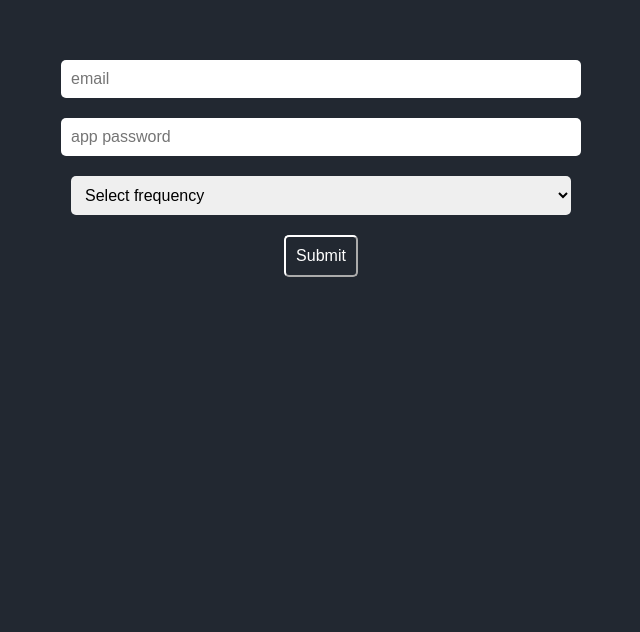
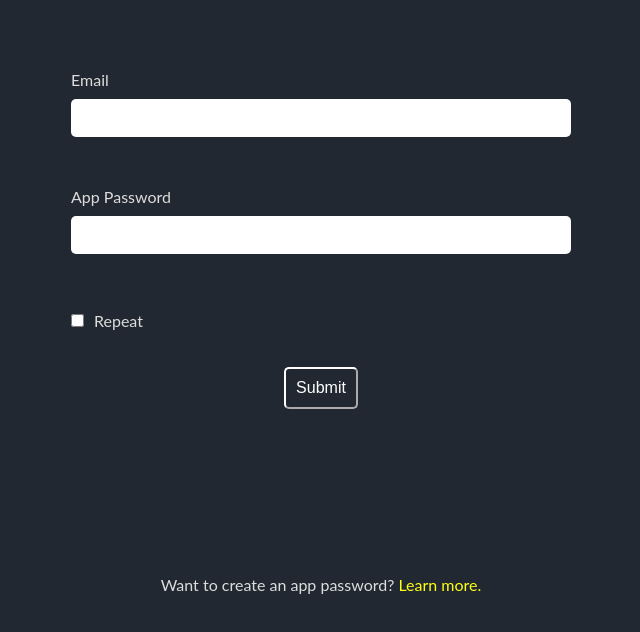
Before and after one commit to Bicheka/email-cleaner-frontend, a React (Vite) app: page / in a window 1280 px wide. Shown: the part 420-1052 px from the top of the page, without its empty margins (319-959 px from the left). Before the commit the page ends 800 px from the top, so only its background shows below. Built offline with nearby package versions, Linux system fonts and the light colour scheme.

Commit message:
frontend looking good

```diff
--- a/package.json
+++ b/package.json
@@ -10,6 +10,7 @@
     "preview": "vite preview"
   },
   "dependencies": {
+    "axios": "^1.6.0",
     "react": "^18.2.0",
     "react-dom": "^18.2.0"
   },
--- a/src/App.jsx
+++ b/src/App.jsx
@@ -2,12 +2,14 @@ import Header from './components/Header'
 import './css/App.css'
 import './components/Header.jsx'
 import Form from './components/Form.jsx'
+import Footer from './components/Footer.jsx'
 function App() {
 
   return (
     <div className="App">
       <Header />
       <Form />
+      <Footer />
     </div>
   )
 }
--- /dev/null
+++ b/src/components/Footer.jsx
@@ -0,0 +1,11 @@
+import '../css/Footer.css'
+
+const Footer = () =>{
+    return (
+        <div className='footer'>
+            <p>Want to create an app password? <a href="https://myaccount.google.com/apppasswords?utm_source=google-account&utm_medium=myaccountsecurity&utm_campaign=tsv-settings&rapt=AEjHL4OG1XrP8DP-BHNzqhEWXPAGmqaSrGOxCamaAVMVSAdXKBBVcJKLSgG6jeNC7-jEoHK3SOpRnJZN4TuNV8m_36VDmPGD5w" target="_blank" rel="noreferrer">Learn more.</a></p>
+        </div>
+    )
+}
+
+export default Footer;
--- a/src/components/Form.jsx
+++ b/src/components/Form.jsx
@@ -3,29 +3,49 @@ import '../css/Form.css';
 const Form = () => {
     const [email, setEmail] = useState("");
     const [phone, setPhone] = useState("");
+    const [repeat, setRepeat] = useState(false);
 
+    const handleCheckBoxChange = () =>{
+        setRepeat(!repeat);
+    }
 
     return (
-        <form>
+        <form className="">
+            <div className="category">
+                <label>Email</label>
                 <input
                     type="email"
-                placeholder="email"
                     value={email}
                     onChange={(e) => setEmail(e.target.value)}
                 />
+            </div>
+           <div className="category">
+                <label>App Password</label>
                 <input
                     type="password"
-                placeholder="app password"
                     value={phone}
                     onChange={(e) => setPhone(e.target.value)}
                 />
-            {/* select frequency */}
+           </div>
+            <div className="category">
+                <input
+                    className="repeat-checkbox"
+                    type="checkbox"
+                    value={repeat}
+                    onChange={handleCheckBoxChange}
+                />
+                <label>Repeat</label>
+                {
+                    repeat &&
                     <select>
-                <option value="none">Select frequency</option>
-                <option value="daily">Daily</option>
-                <option value="weekly">Weekly</option>
-                <option value="monthly">Monthly</option>
+                        <option value="">Select frequence</option>
+                        <option value="Daily">Dayly</option>
+                        <option value="Weekly">Weekly</option>
+                        <option value="Monthly">Monthly</option>
                     </select>
+                }
+           </div>
+
             <button type="submit">Submit</button>
         </form>
     );
--- /dev/null
+++ b/src/css/Footer.css
@@ -0,0 +1,14 @@
+.footer{
+    display: flex;
+    flex-direction: column;
+    align-items: center;
+    justify-content: center;
+    margin: 100px auto;
+    width: 80%;
+    max-width: 500px;
+    padding: 20px;
+    border-radius: 5px;
+}
+.footer p{
+    text-align: center;
+}
--- a/src/css/Form.css
+++ b/src/css/Form.css
@@ -12,7 +12,7 @@ form{
 
 form input{
     margin: 10px 0;
-    padding: 10px;
+    padding: 10px 0;
     border: none;
     border-radius: 5px;
     width: 100%;
@@ -33,11 +33,30 @@ form button{
 
 }
 
+form label{
+    margin: 1;
+    text-align: left;
+    padding: 0;
+    border: none;
+    width: 100%;
+    font-size: 16px;
+}
+
+.category {
+   width: 100%;
+   margin: 20px;
+}
+form .repeat-checkbox{
+    width: fit-content;
+    margin-right: 10px;
+}
 form select{
-    margin: 10px 0;
-        padding: 10px;
-        border: none;
-        border-radius: 5px;
-        width: 100%;
-        font-size: 16px;
+    display: block;
+    padding: 10px 0;
 }
+option{
+    padding: 10px 0;
+
+    width: 100%;
+
+}
--- a/src/css/Header.css
+++ b/src/css/Header.css
@@ -14,3 +14,12 @@
     padding: 0;
     font-weight: 550;
 }
+
+@media screen and (max-width: 600px) {
+    .header h1 {
+        font-size: 36px;
+        margin: 0;
+        padding: 0;
+        font-weight: 550;
+    }
+}
--- a/src/css/index.css
+++ b/src/css/index.css
@@ -7,3 +7,7 @@ body{
   margin: 0;
   padding: 0;
 }
+a{
+  text-decoration: none;
+  color: rgb(255, 255, 20);
+}
```
Also changed, not shown: src/api/axios.js (added, +11 -0 lines), 1 other file (tests, documents, lock files or other folders). Lines whose indentation alone changed are shown as unchanged.
